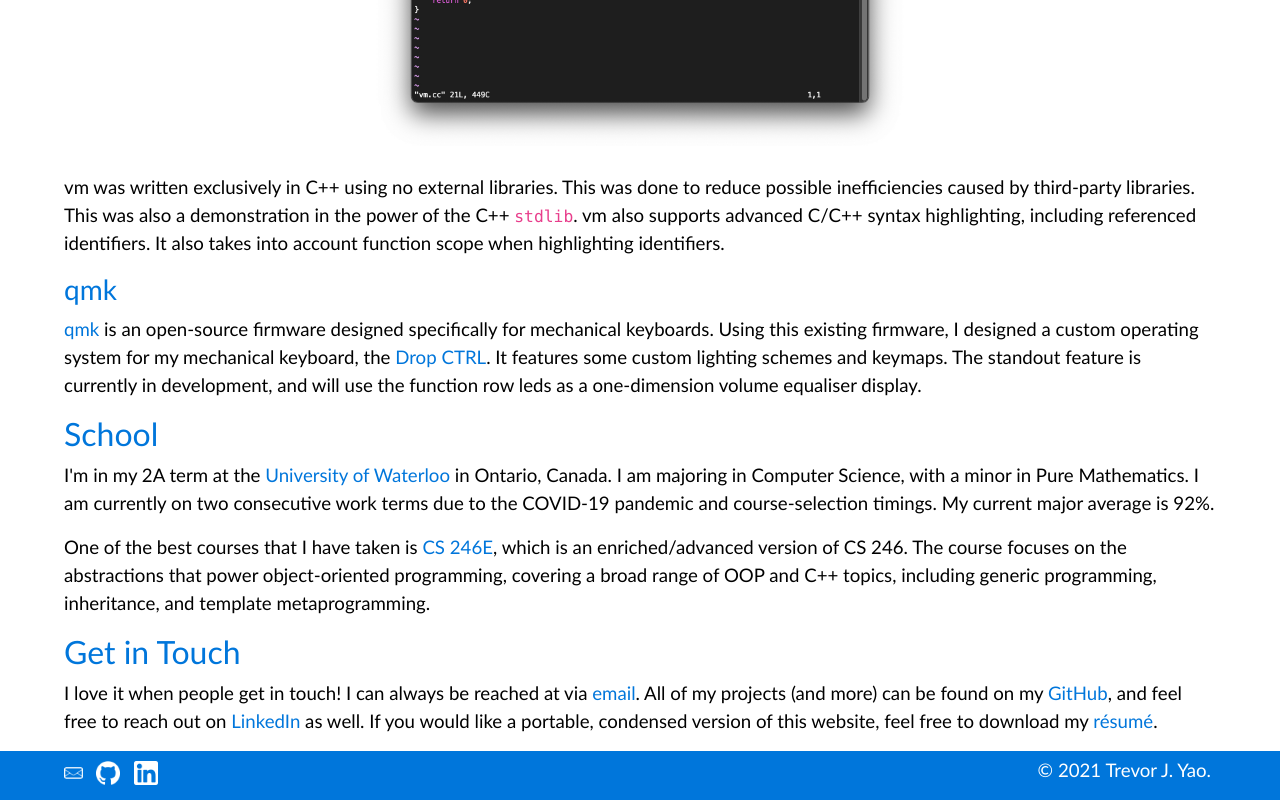
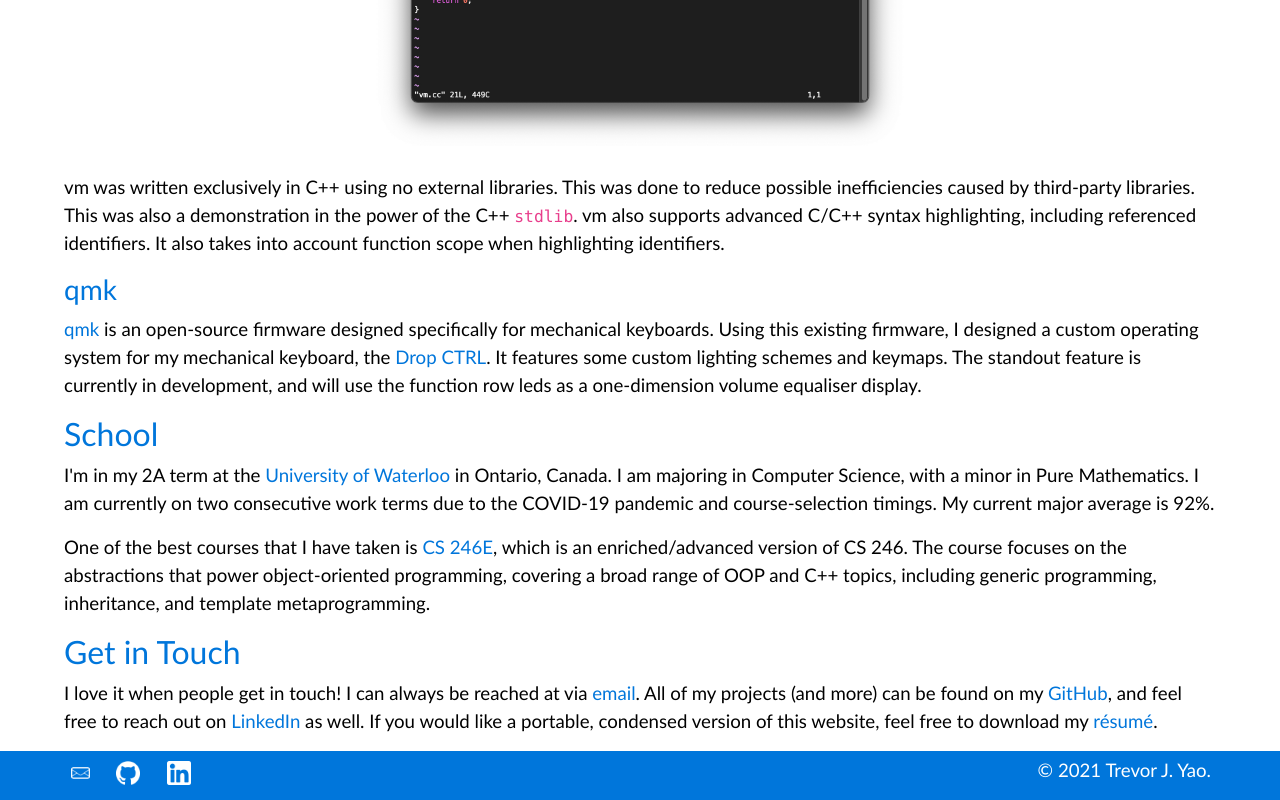
Before and after one commit to trevoryao/personal-website, a React (Create React App) app: page / in a window 1280 px wide. Shown: the part 1321-2121 px from the top of the page. Built offline with nearby package versions, Linux system fonts and the light colour scheme.

Commit message:
increase footer padding

```diff
--- a/src/Footer.css
+++ b/src/Footer.css
@@ -26,8 +26,8 @@
 
 .Contact {
   float: left;
-  padding-left: 5pt;
-  padding-right: 5pt;
+  padding-left: 10pt;
+  padding-right: 10pt;
   padding-top: 5px;
   padding-bottom: 5px;
 }
```
